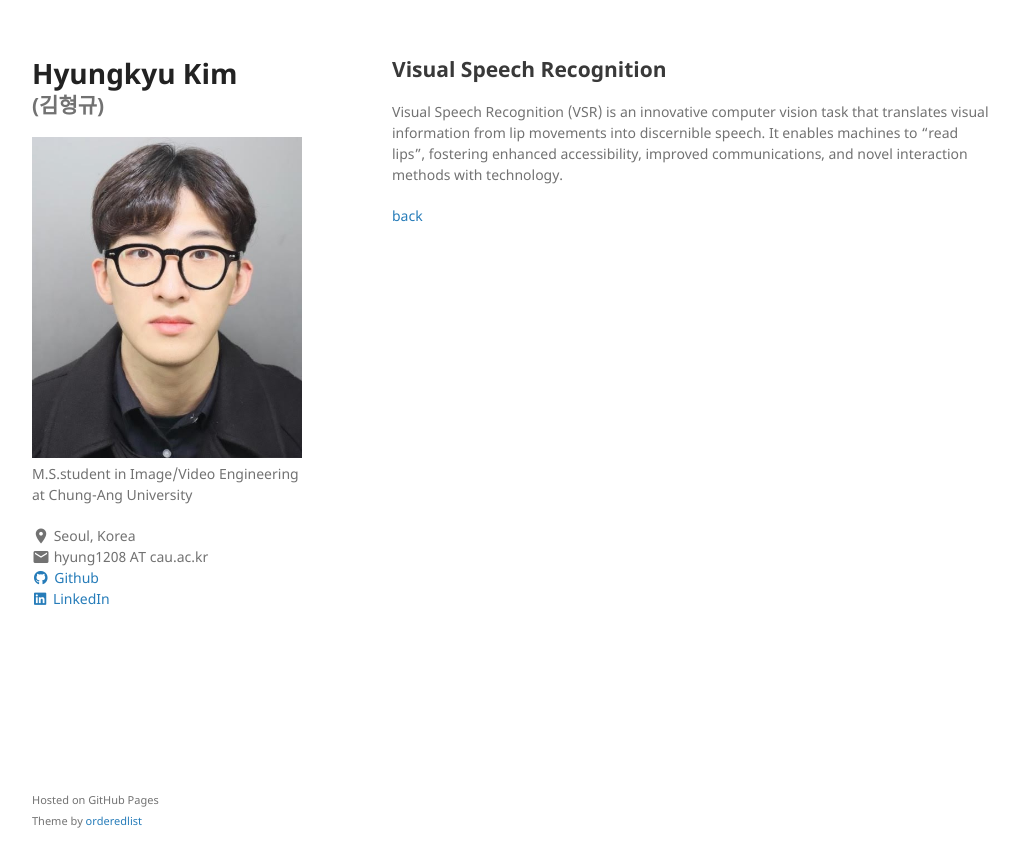
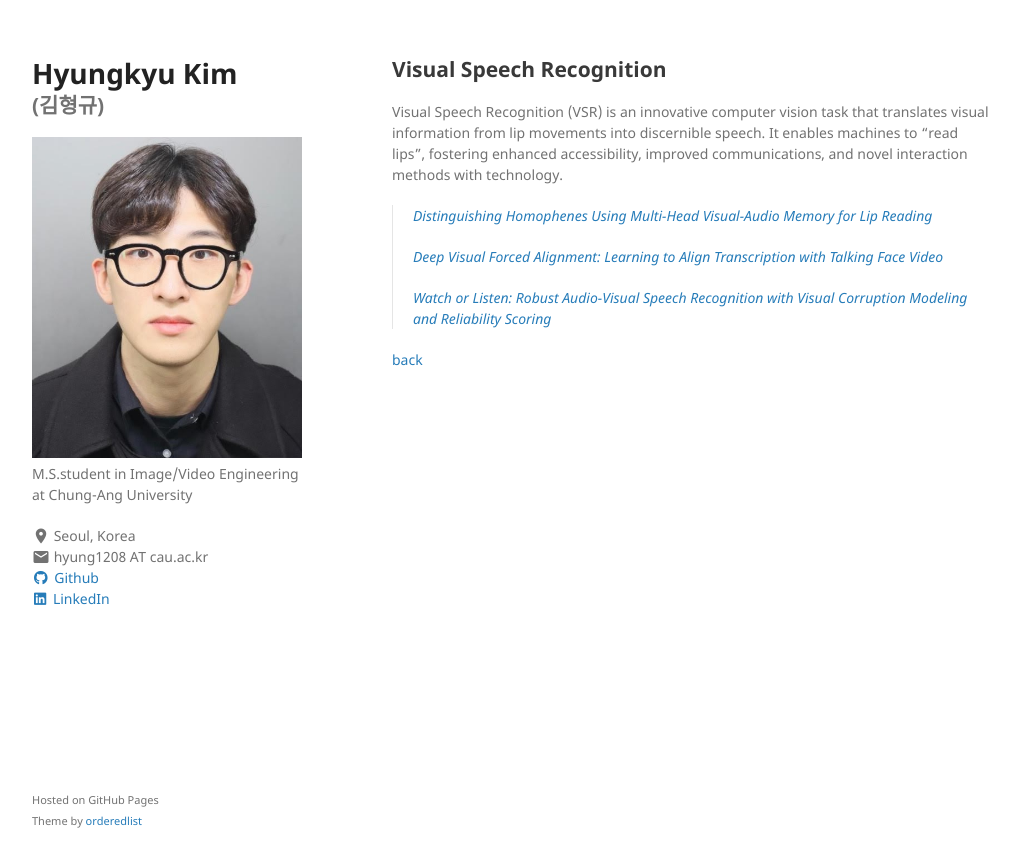
Before and after one commit to kimhyungkyu-1208/HYUNG-KYU-KIM, a Jekyll site: the page built from another_pages/Visual_Speech_Recognition.md, in a window 1280 px wide. Shown: the top 867 px of the page, without its empty margins (128-1147 px from the left). Built offline with Jekyll 4.4.1, drawn with Linux system fonts in a browser that asks for light colours; a style sheet for code colours, icons or effects is not loaded; our own code applies the rules of GitHub Pages for plain Markdown files.

Commit message:
Update_Another_Pages

```diff
--- a/another_pages/Visual_Speech_Recognition.md
+++ b/another_pages/Visual_Speech_Recognition.md
@@ -6,6 +6,12 @@ layout: default
 
 Visual Speech Recognition (VSR) is an innovative computer vision task that translates visual information from lip movements into discernible speech. It enables machines to "read lips", fostering enhanced accessibility, improved communications, and novel interaction methods with technology.
 
-
+> [Distinguishing Homophenes Using Multi-Head Visual-Audio Memory for Lip Reading](https://arxiv.org/abs/2204.01725)
+>
+> [Deep Visual Forced Alignment: Learning to Align Transcription with Talking Face Video](https://arxiv.org/abs/2303.08670)
+>
+> [Watch or Listen: Robust Audio-Visual Speech Recognition with Visual Corruption Modeling and Reliability Scoring](https://arxiv.org/abs/2303.08536)
+>
+> []()
 
 [back](../index.html)
```
Also changed, not shown: another_pages/Memory_Network.md (+3 -1 lines), another_pages/Visual_Speech_Generation.md (+3 -1 lines).
